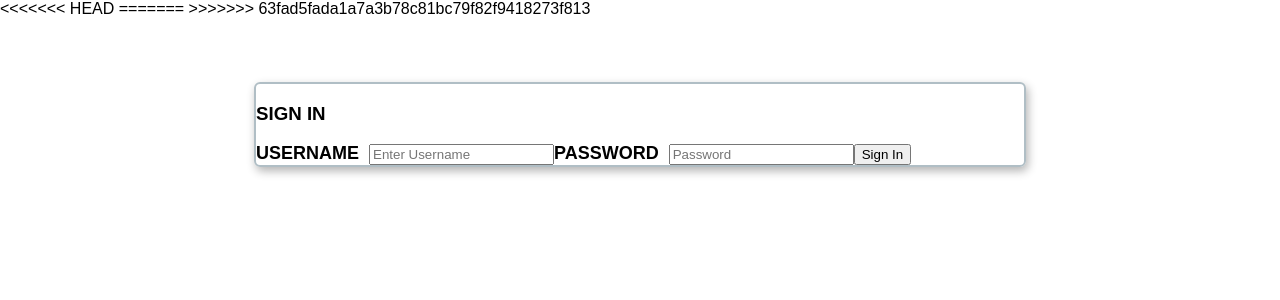
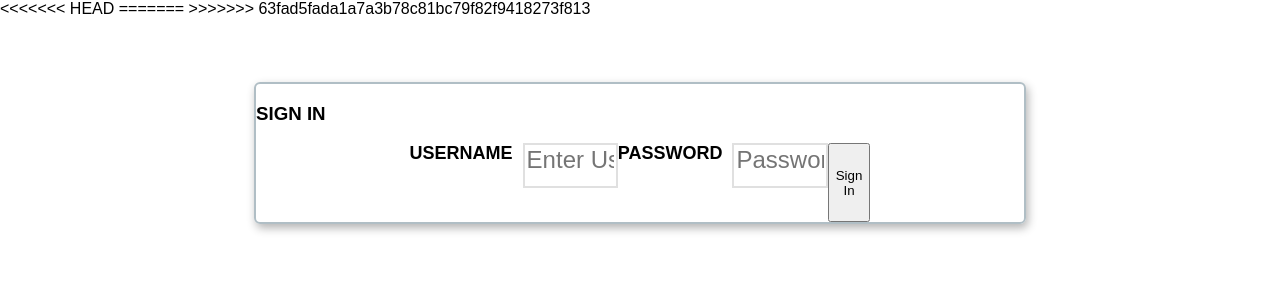
Before and after one commit to Scott-PG/supernova-gems, a React (Create React App) app in the folder client/: page /sign-in in a window 1280 px wide. Shown: the top 300 px of the page. Built offline with nearby package versions, Linux system fonts and the light colour scheme.

Commit message:
sign-up-form-css

```diff
--- a/client/src/components/SignUp2.css
+++ b/client/src/components/SignUp2.css
@@ -8,7 +8,7 @@
 
 .button {
   cursor: pointer;
-  font-size: 1.5rem;
+  font-size: 1.2rem;
   box-shadow: 2px 4px 10px rgba(0, 0, 0, 0.3);
   transition: all 0.3s ease;
   background-color: #92dce5;
@@ -42,9 +42,25 @@
   height: 30%;
 }
 .form-user-info {
-  margin-top: -400px;
-  /* width: 110%; */
-  /* background-color: white; */
-  /* margin-left: 9.5vw; */
-  /* font-size: 4.5rem; */
+  margin-top: -770px;
+  background-color: white;
+  height: fit-content;
+  padding: 2vh 2vh 1vh 4vh;
 }
+
+.form-container form {
+  display: flex;
+  flex-direction: row;
+  /* justify-content: center; */
+  margin: auto;
+  width: 60%;
+}
+
+.form-container form input {
+  width: 90%;
+  padding-bottom: 0.5em;
+  margin-bottom: 1.4em;
+  font-size: 1.5rem;
+  border: 2px solid #e0e0e0;
+  transition: all 0.4s ease;
+}
```
